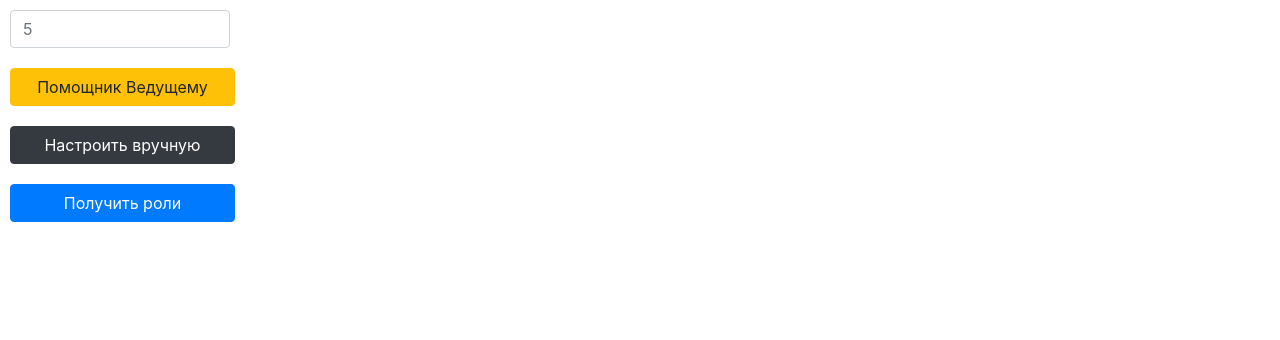
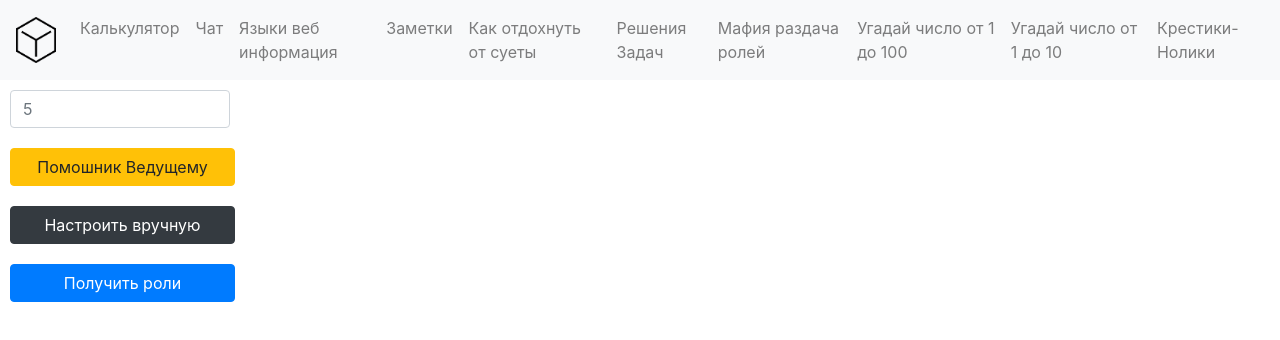
Before and after one commit to rolmaf/rolmaf.github.io, a plain HTML site: page index.html in a window 1280 px wide. Drawn offline with nearby package versions, Linux system fonts and the light colour scheme.

Commit message:
Add files via upload

```diff
--- a/index.html
+++ b/index.html
@@ -3,16 +3,56 @@
 <head>
     <meta charset="UTF-8">
     <meta name="viewport" content="width=device-width, initial-scale=1.0">
-    <title>ЭкоСистема Сайтов-Помошников в Решении Ежедневных Соло-задач</title>
+    <title>Мафия Раздача Ролей Онлайн Без Регистрации</title>
     <meta name="description" content='Мафия раздача ролей онлайн без регистрации,  с помощью моего сайта вы сможете быстро раздать роли участникам Мафии, раздать роли с нами - просто! Мафия Онлайн Раздача Ролей'/>
     <meta name="keywords" content="Мафия, Раздача ролей мафия, Раздача ролей в мафии онлайн, Раздача ролей в мафии без регистрации, Мафия раздать роли." />
     <meta name="author" content="golub-designer" />
     <meta name="publisher-email" content="golub-designer@gmail.com" />
     <meta name="robots" content="index, follow" />
-    <link rel="stylesheet" href="https://stackpath.bootstrapcdn.com/bootstrap/4.4.1/css/bootstrap.min.css" integrity="sha384-Vkoo8x4CGsO3+Hhxv8T/Q5PaXtkKtu6ug5TOeNV6gBiFeWPGFN9MuhOf23Q9Ifjh" crossorigin="anonymous">
+    <link rel="stylesheet" href="https://maxcdn.bootstrapcdn.com/bootstrap/4.0.0/css/bootstrap.min.css" integrity="sha384-Gn5384xqQ1aoWXA+058RXPxPg6fy4IWvTNh0E263XmFcJlSAwiGgFAW/dAiS6JXm" crossorigin="anonymous">
     <link rel="stylesheet" href="style.css">
 </head>
 <body>
+  <nav class="navbar navbar-expand-lg navbar-light bg-light">
+    <a class="navbar-brand" href="https://rolmaf.github.io/esspres"><img src="logo.png" alt="" class="logo-navbar"></a>
+    <button class="navbar-toggler" type="button" data-toggle="collapse" data-target="#navbarNav" aria-controls="navbarNav" aria-expanded="false" aria-label="Toggle navigation">
+      <span class="navbar-toggler-icon"></span>
+    </button>
+    <div class="collapse navbar-collapse" id="navbarNav">
+      <ul class="navbar-nav">
+        <li class="nav-item">
+          <a class="nav-link" href="https://rolmaf.github.io/procalc">Калькулятор</a>
+        </li>
+        <li class="nav-item">
+          <a class="nav-link" href="http://addbookers.000webhostapp.com/">Чат</a>
+        </li>
+        <li class="nav-item">
+            <a class="nav-link" href="http://jazykiweb.000webhostapp.com/">Языки веб информация</a>
+        </li>
+        <li class="nav-item">
+            <a class="nav-link" href="https://rolmaf.github.io/todo">Заметки</a>
+        </li>
+        <li class="nav-item">
+            <a class="nav-link" href="https://rolmaf.github.io/tolivegoodly">Как отдохнуть от суеты</a>
+        </li>
+        <li class="nav-item">
+            <a class="nav-link" href="https://rolmaf.github.io/infohelp/">Решения Задач</a>
+        </li>
+        <li class="nav-item">
+            <a class="nav-link" href="https://rolmaf.github.io/">Мафия раздача ролей</a>
+        </li>
+        <li class="nav-item">
+            <a class="nav-link" href="http://gamewithjs.000webhostapp.com/">Угадай число от 1 до 100</a>
+        </li>
+        <li class="nav-item">
+            <a class="nav-link" href="https://rolmaf.github.io/guessthenumber">Угадай число от 1 до 10</a>
+        </li>
+        <li class="nav-item">
+            <a class="nav-link" href="https://rolmaf.github.io/Xvs0">Крестики-Нолики</a>
+        </li>
+      </ul>
+    </div>
+  </nav>
     <div class="form-row">
         <div class="col-1">
           <input type="number" class="form-control user-form" id="user-form" placeholder="5" required>
@@ -58,7 +98,7 @@
           </div>
         <p class="help-pannel-roles"></p>
     </div>
-    <button type="button" class="btn btn-warning button-help">Помощник Ведущему</button>
+    <button type="button" class="btn btn-warning button-help">Помошник Ведущему</button>
     <br>
     <button type="button" class="btn btn-dark button-action">Настроить вручную</button>
     <br>
--- a/main.js
+++ b/main.js
@@ -107,7 +107,7 @@ function function_hiden_1() {
     element.classList.add("hiden");
     element_2.classList.remove("hiden");
     element_3.innerHTML = "Получить роли";
-    element_5.innerHTML = "Помощник Ведущему";
+    element_5.innerHTML = "Помошник Ведущему";
     element_4.classList.add("hiden");
     element_7.innerHTML = "";
     // element_6.classList.add("hiden_2");
@@ -116,7 +116,7 @@ function function_hiden_1() {
 function function_hiden_2() {
     document.querySelector(".button-action").innerHTML = "Вернуться назад";
     element.classList.remove("hiden");
-    element_5.innerHTML = "Помощник Ведущему";
+    element_5.innerHTML = "Помошник Ведущему";
     element_3.innerHTML = "Получить роли";
     element_2.classList.add("hiden");
     element_4.classList.add("hiden");
--- a/sitemap.xml
+++ b/sitemap.xml
@@ -1,7 +1,7 @@
 <?xml version="1.0" encoding="UTF-8"?>
 <urlset xmlns="http://www.sitemaps.org/schemas/sitemap/0.9">
   <url>
-    <loc>https://rolmaf.github.io/index.html</loc>
+    <loc>https://golub-designer.github.io/mafia-roles-generator.github.io/</loc>
     <lastmod>2020-04-17T22:23:22+00:00</lastmod>
   </url>
 </urlset>
--- a/style.css
+++ b/style.css
@@ -24,7 +24,7 @@ p {
     margin-bottom: 5px;
     margin-left: -15px;
 }
-li {
+.btn-group li {
     margin-left: 5px;
 }
 input[type = "checkbox"] {
@@ -41,7 +41,7 @@ label {
     margin: 0px;
     width: 85px;
     position: absolute;
-        top: 3px;
+        top: 75px;
         left: 48px;
 }
 #help-role-pole {
@@ -53,3 +53,14 @@ label {
 /* .hiden_2 {
     visibility: hidden;
 } */
+.logo-navbar {
+    width: 40px;
+    transition: 1s;
+}
+.logo-navbar:hover {
+    transition: 1s;
+    transform: rotate(360deg)
+}
+.navbar {
+    font-size: 12pt;
+}
```
Also changed, not shown: logo.png (added), robots.txt.
